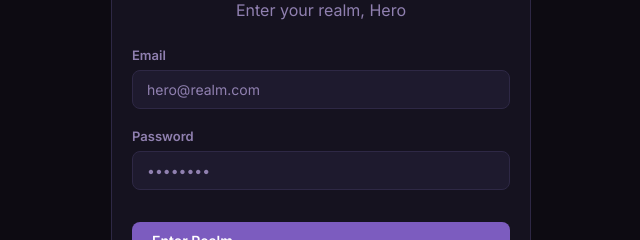
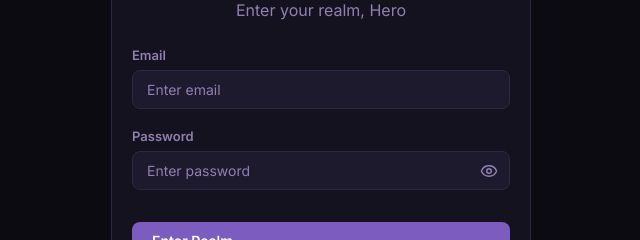
Before and after one commit to arnabsharma44-sketch/TEAM-NAMASTE, a Next.js app: page /login in a window 1280 px wide. Shown: the part 215-455 px from the top of the page, without its empty margins (319-959 px from the left). Built offline with nearby package versions, Linux system fonts and the light colour scheme.

Commit message:
feat: add show password toggle and update placeholders

```diff
--- a/app/(auth)/login/page.tsx
+++ b/app/(auth)/login/page.tsx
@@ -4,11 +4,13 @@ import { useState } from 'react';
 import { useRouter } from 'next/navigation';
 import Link from 'next/link';
 import { motion } from 'framer-motion';
+import { Eye, EyeOff } from 'lucide-react';
 
 export default function LoginPage() {
   const router = useRouter();
   const [email, setEmail] = useState('');
   const [password, setPassword] = useState('');
+  const [showPassword, setShowPassword] = useState(false);
   const [error, setError] = useState('');
   const [loading, setLoading] = useState(false);
 
@@ -50,12 +52,22 @@ export default function LoginPage() {
         <div style={{ display: 'flex', flexDirection: 'column', gap: 16 }}>
           <div>
             <label htmlFor="email" style={{ fontSize: 13, color: 'var(--text-dim)', fontWeight: 600 }}>Email</label>
-            <input id="email" className="input" type="email" value={email} onChange={(e) => setEmail(e.target.value)} placeholder="hero@realm.com" style={{ marginTop: 6 }} autoComplete="email" />
+            <input id="email" className="input" type="email" value={email} onChange={(e) => setEmail(e.target.value)} placeholder="Enter email" style={{ marginTop: 6 }} autoComplete="off" />
           </div>
           <div>
             <label htmlFor="password" style={{ fontSize: 13, color: 'var(--text-dim)', fontWeight: 600 }}>Password</label>
-            <input id="password" className="input" type="password" value={password} onChange={(e) => setPassword(e.target.value)} placeholder="••••••••" style={{ marginTop: 6 }} autoComplete="current-password"
-              onKeyDown={(e) => e.key === 'Enter' && handleLogin()} />
+            <div style={{ position: 'relative', marginTop: 6 }}>
+              <input id="password" className="input" type={showPassword ? "text" : "password"} value={password} onChange={(e) => setPassword(e.target.value)} placeholder="Enter password" style={{ width: '100%', paddingRight: 40 }} autoComplete="new-password"
+                onKeyDown={(e) => e.key === 'Enter' && handleLogin()} />
+              <button
+                type="button"
+                onClick={() => setShowPassword(!showPassword)}
+                style={{ position: 'absolute', right: 12, top: '50%', transform: 'translateY(-50%)', background: 'none', border: 'none', color: 'var(--text-dim)', cursor: 'pointer', display: 'flex', alignItems: 'center', justifyContent: 'center' }}
+                aria-label={showPassword ? "Hide password" : "Show password"}
+              >
+                {showPassword ? <EyeOff size={18} /> : <Eye size={18} />}
+              </button>
+            </div>
           </div>
         </div>
 
```
Also changed, not shown: app/(auth)/signup/page.tsx (+13 -1 lines).
